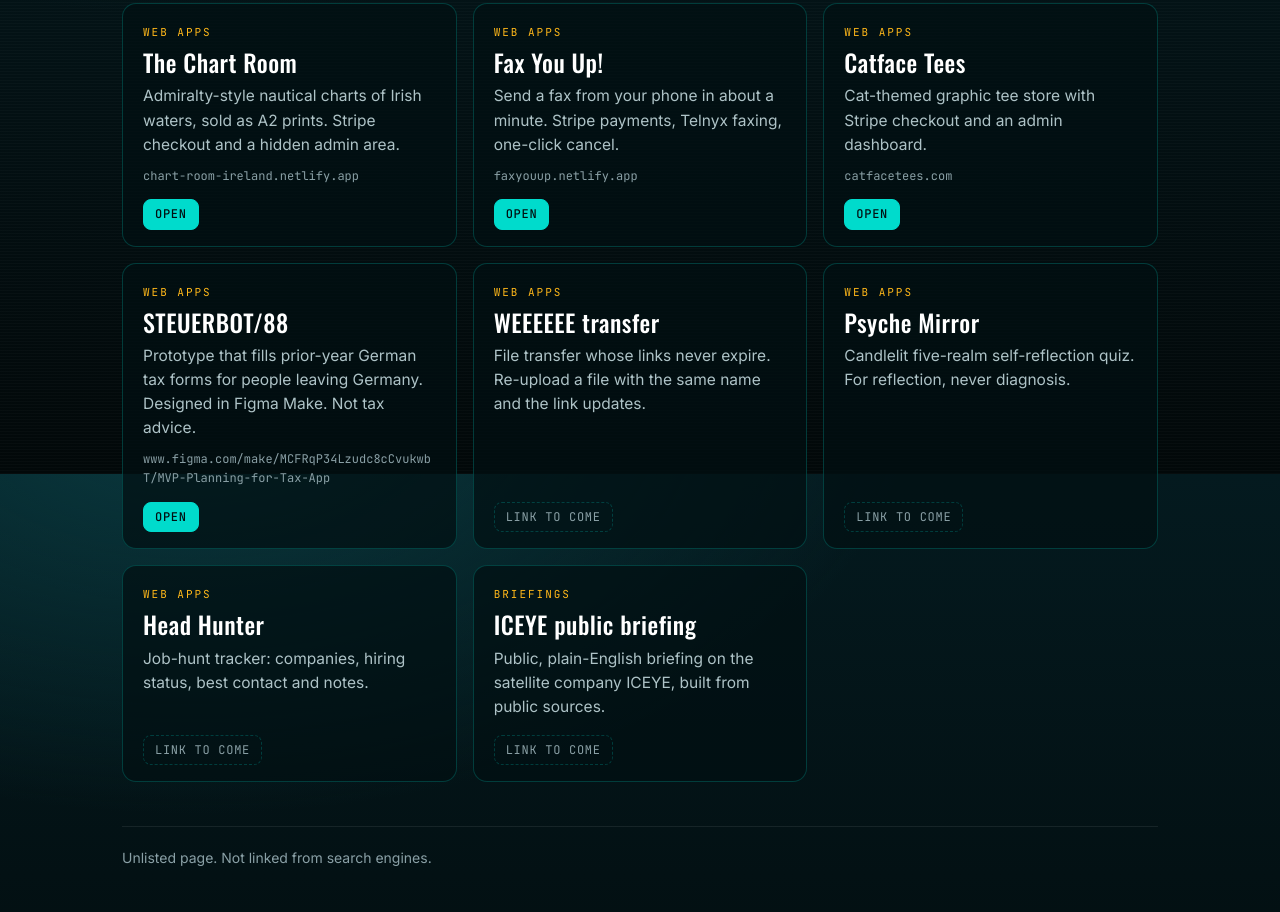
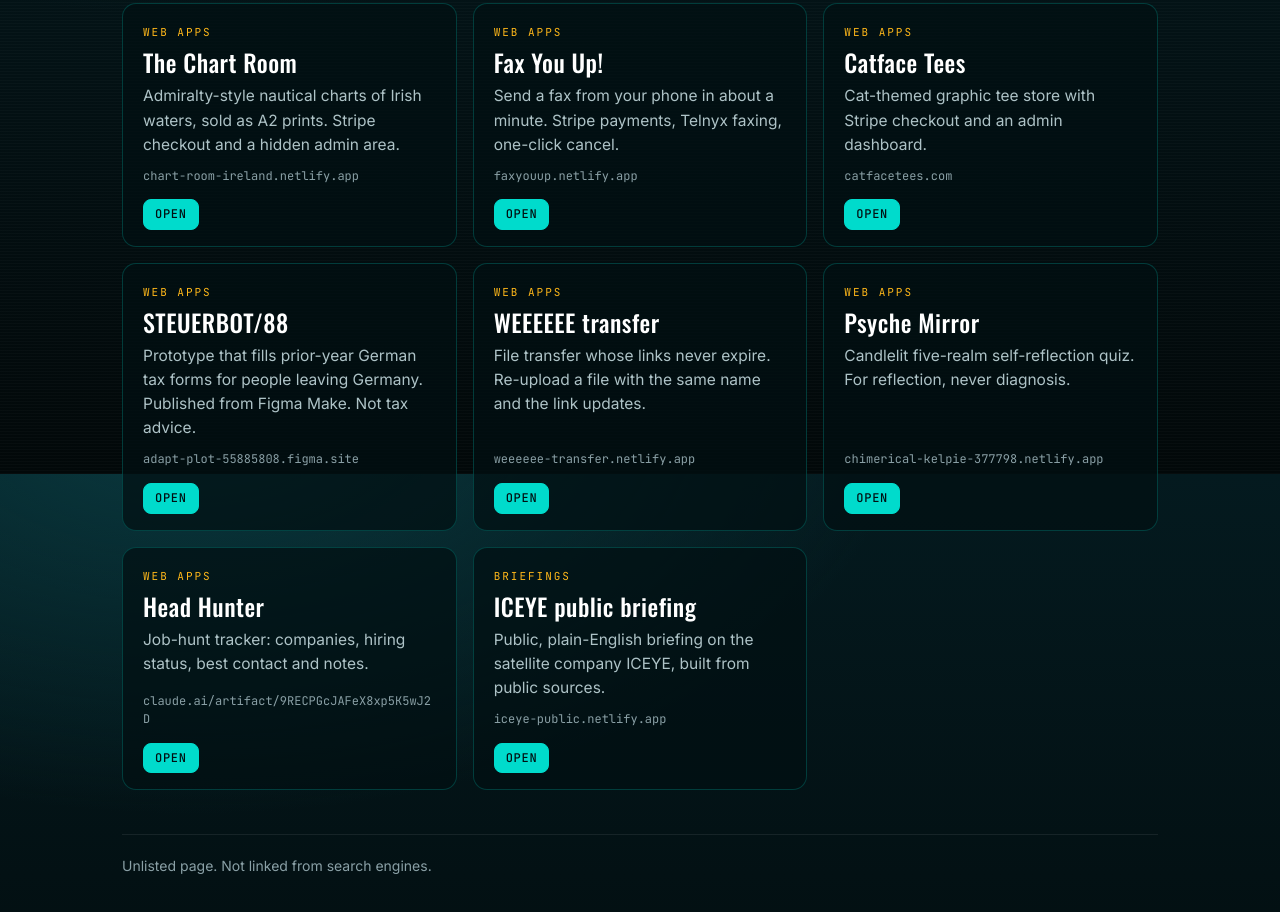
Before and after one commit to lolo737/lolo737.github.io, a plain HTML site: page netlify/index.html in a window 1280 px wide. Shown: the part 326-1238 px from the top of the page. Drawn offline with nearby package versions, Linux system fonts and the light colour scheme.

Commit message:
Fill in Netlify page links; STEUERBOT/88 points at the published site
Co-Authored-By: Claude Sonnet 5.5 <noreply@anthropic.com>
Claude-Session: https://claude.ai/code/session_018wdzkedtpyQWRQtQjLPRXB

```diff
--- a/netlify/index.html
+++ b/netlify/index.html
@@ -64,11 +64,11 @@ a:focus-visible,button:focus-visible{outline:2px solid var(--am);outline-offset:
 <article class="card"><div class="cat">Web apps</div><h2>The Chart Room</h2><p>Admiralty-style nautical charts of Irish waters, sold as A2 prints. Stripe checkout and a hidden admin area.</p><div class="u">chart-room-ireland.netlify.app</div><div class="row"><a class="live" href="https://chart-room-ireland.netlify.app" rel="noopener">Open</a></div></article>
 <article class="card"><div class="cat">Web apps</div><h2>Fax You Up!</h2><p>Send a fax from your phone in about a minute. Stripe payments, Telnyx faxing, one-click cancel.</p><div class="u">faxyouup.netlify.app</div><div class="row"><a class="live" href="https://faxyouup.netlify.app" rel="noopener">Open</a></div></article>
 <article class="card"><div class="cat">Web apps</div><h2>Catface Tees</h2><p>Cat-themed graphic tee store with Stripe checkout and an admin dashboard.</p><div class="u">catfacetees.com</div><div class="row"><a class="live" href="https://catfacetees.com" rel="noopener">Open</a></div></article>
-<article class="card"><div class="cat">Web apps</div><h2>STEUERBOT/88</h2><p>Prototype that fills prior-year German tax forms for people leaving Germany. Designed in Figma Make. Not tax advice.</p><div class="u">www.figma.com/make/MCFRqP34Lzudc8cCvukwbT/MVP-Planning-for-Tax-App</div><div class="row"><a class="live" href="https://www.figma.com/make/MCFRqP34Lzudc8cCvukwbT/MVP-Planning-for-Tax-App?t=TncSnLbIKWu1CQJ6-20&fullscreen=1" rel="noopener">Open</a></div></article>
-<article class="card"><div class="cat">Web apps</div><h2>WEEEEEE transfer</h2><p>File transfer whose links never expire. Re-upload a file with the same name and the link updates.</p><div class="row"><a class="nolink">Link to come</a></div></article>
-<article class="card"><div class="cat">Web apps</div><h2>Psyche Mirror</h2><p>Candlelit five-realm self-reflection quiz. For reflection, never diagnosis.</p><div class="row"><a class="nolink">Link to come</a></div></article>
-<article class="card"><div class="cat">Web apps</div><h2>Head Hunter</h2><p>Job-hunt tracker: companies, hiring status, best contact and notes.</p><div class="row"><a class="nolink">Link to come</a></div></article>
-<article class="card"><div class="cat">Briefings</div><h2>ICEYE public briefing</h2><p>Public, plain-English briefing on the satellite company ICEYE, built from public sources.</p><div class="row"><a class="nolink">Link to come</a></div></article>
+<article class="card"><div class="cat">Web apps</div><h2>STEUERBOT/88</h2><p>Prototype that fills prior-year German tax forms for people leaving Germany. Published from Figma Make. Not tax advice.</p><div class="u">adapt-plot-55885808.figma.site</div><div class="row"><a class="live" href="https://adapt-plot-55885808.figma.site/" rel="noopener">Open</a></div></article>
+<article class="card"><div class="cat">Web apps</div><h2>WEEEEEE transfer</h2><p>File transfer whose links never expire. Re-upload a file with the same name and the link updates.</p><div class="u">weeeeee-transfer.netlify.app</div><div class="row"><a class="live" href="https://weeeeee-transfer.netlify.app/" rel="noopener">Open</a></div></article>
+<article class="card"><div class="cat">Web apps</div><h2>Psyche Mirror</h2><p>Candlelit five-realm self-reflection quiz. For reflection, never diagnosis.</p><div class="u">chimerical-kelpie-377798.netlify.app</div><div class="row"><a class="live" href="https://chimerical-kelpie-377798.netlify.app/" rel="noopener">Open</a></div></article>
+<article class="card"><div class="cat">Web apps</div><h2>Head Hunter</h2><p>Job-hunt tracker: companies, hiring status, best contact and notes.</p><div class="u">claude.ai/artifact/9RECPGcJAFeX8xp5K5wJ2D</div><div class="row"><a class="live" href="https://claude.ai/artifact/9RECPGcJAFeX8xp5K5wJ2D" rel="noopener">Open</a></div></article>
+<article class="card"><div class="cat">Briefings</div><h2>ICEYE public briefing</h2><p>Public, plain-English briefing on the satellite company ICEYE, built from public sources.</p><div class="u">iceye-public.netlify.app</div><div class="row"><a class="live" href="https://iceye-public.netlify.app" rel="noopener">Open</a></div></article>
 </div>
 <footer>Unlisted page. Not linked from search engines.</footer>
 </div>
```
Also changed, not shown: index.html (+1 -1 lines).
